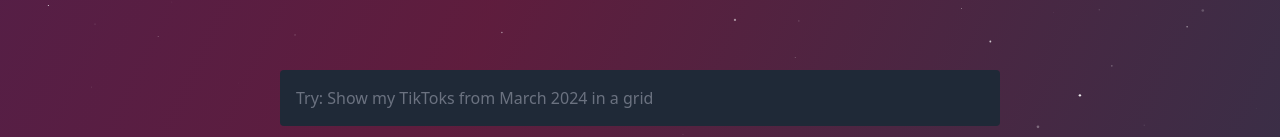
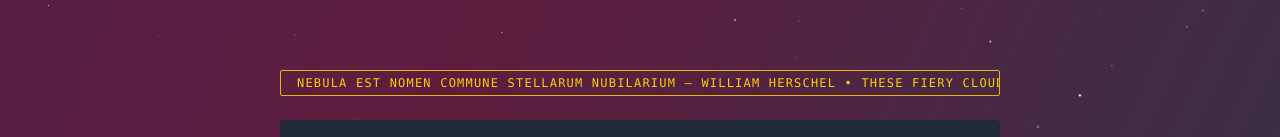
Before and after one commit to nikkogibler/nebula-starter, a Next.js app: page / in a window 1280 px wide. Shown: the part 226-363 px from the top of the page. Built offline with nearby package versions, Linux system fonts and the light colour scheme; no server answers; the database is empty.

Commit message:
Update index.js

```diff
--- a/pages/index.js
+++ b/pages/index.js
@@ -193,6 +193,14 @@
   />
 </div>
 
+    <div className="relative z-10 w-full flex justify-center mt-2 mb-6">
+  <div className="overflow-hidden max-w-3xl w-full border border-yellow-500 rounded-sm">
+    <div className="animate-ticker whitespace-nowrap text-yellow-400 text-xs font-mono px-4 py-1 tracking-widest uppercase">
+      NEBULA EST NOMEN COMMUNE STELLARUM NUBILARIUM — WILLIAM HERSCHEL • THESE FIERY CLOUDS — FATHOMLESS, SILENT — ARE THE VERY ECHO OF TIME ITSELF — EDWIN HUBBLE •
+    </div>
+  </div>
+</div>
+
         <form onSubmit={handleSubmit} className="mb-6">
           <input
             value={prompt}
```
